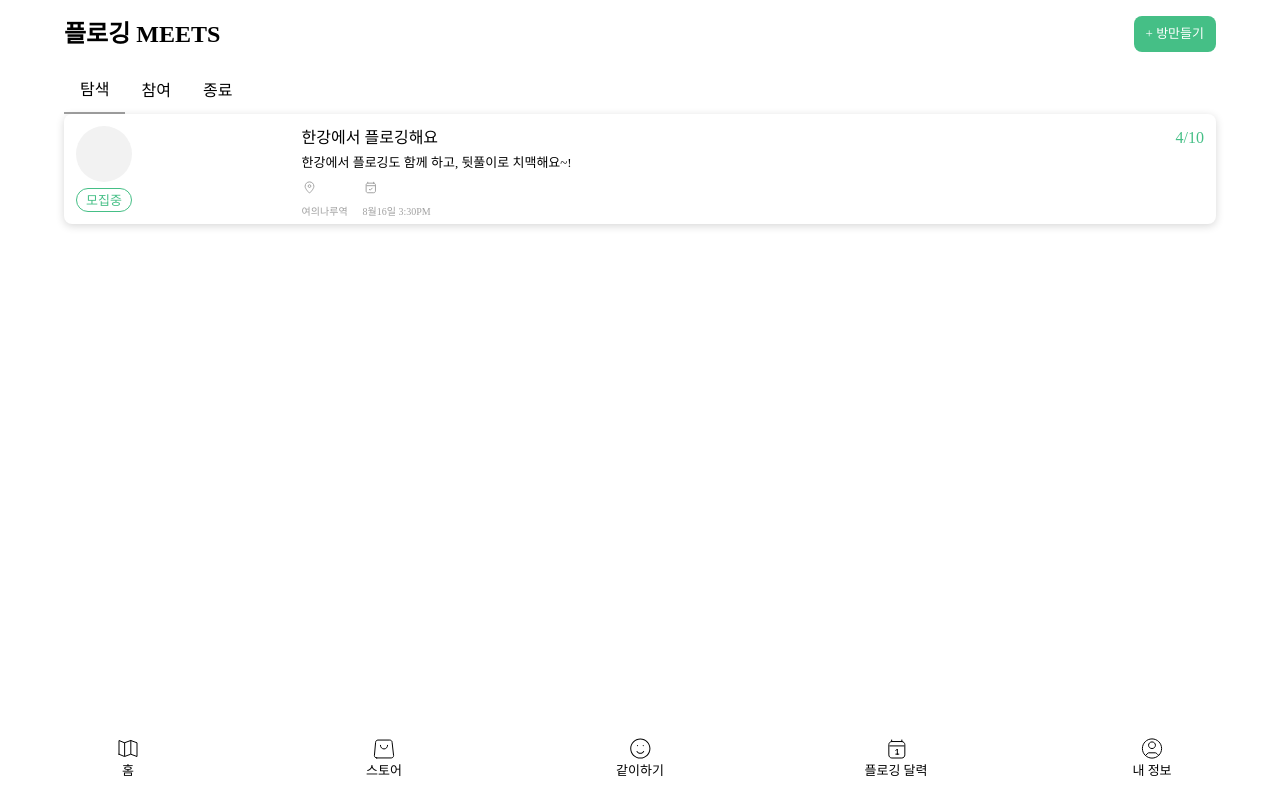
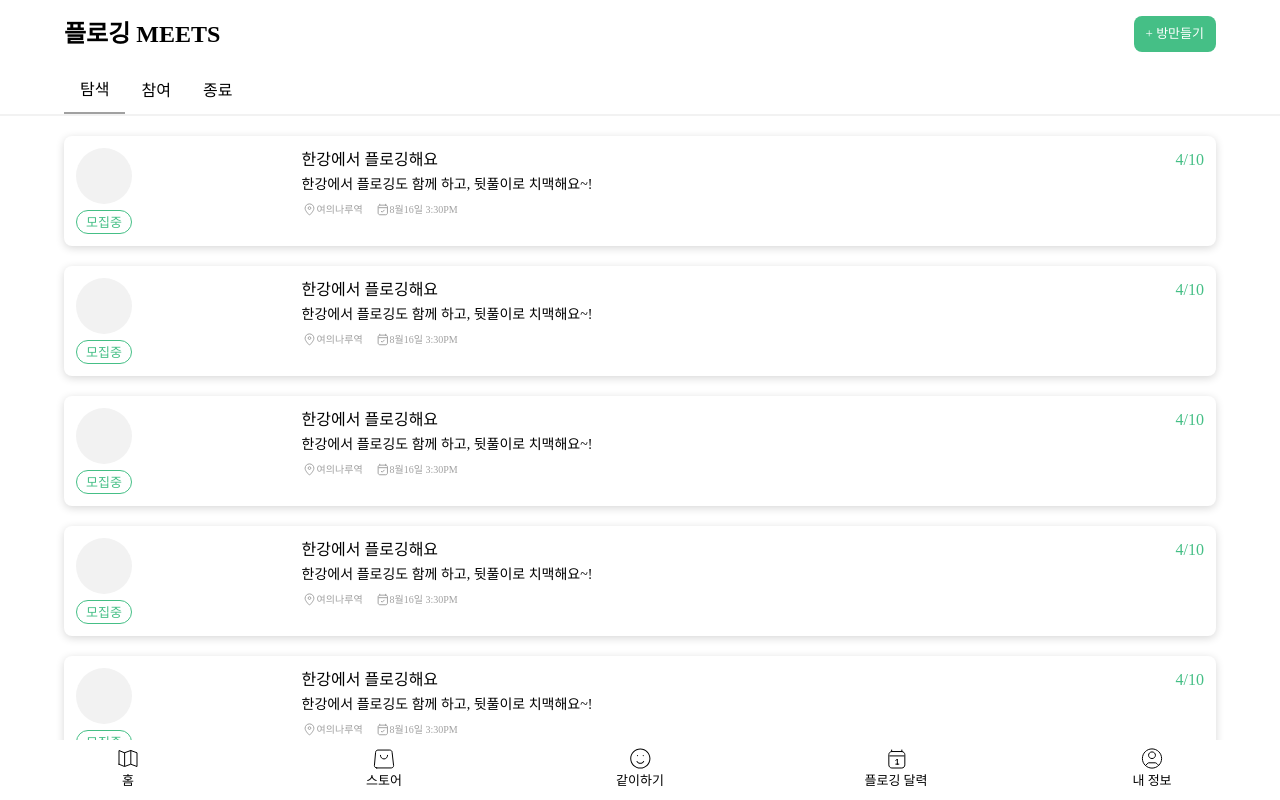
Before and after one commit to sj102300/w-get, a Next.js app: page /community/meets in a window 1280 px wide. Built offline with nearby package versions, Linux system fonts and the light colour scheme; a web font is replaced by a local one.

Commit message:
update /community/meets page

```diff
--- a/src/app/community/meets/meets.scss
+++ b/src/app/community/meets/meets.scss
@@ -7,11 +7,15 @@
     align-items: center;
     width: 100%;
 
+
     .header{
         display: flex;
-        width: 90%;
+        align-items: center;
+        width: 100%;
         justify-content: space-between;
-        padding:16px 0;
+        padding:16px 5%;
+        background-color: #fff;
+
         h2{
             font-size: 24px;
             font-weight: 700;
@@ -30,24 +34,39 @@
     .type-navbar{
         display: flex;
         justify-content: flex-start;
-        width:90%;
+        width:100%;
+        background-color: #fff;
+        padding: 0 5%;
+        border-bottom:2px solid #f2f2f2;
+        border-collapse: collapse;
 
         button{
             padding:10px 16px;
+            border:0;
         }
         .selected{
+        border-collapse: collapse;
         border-bottom: 2px solid #A1A1A1;
         }
     }
 
+    .item-container{
+        width:100%;
+        padding:0 5%;
+        background-color: #fff;
+        height:calc(100dvh - 174px);
+        overflow-y:auto;
+        padding-bottom:10px;
+
         .item{
             display: flex;
             justify-content: space-between;
-        width: 90%;
+            width: 100%;
             height:110px;
             padding:12px;
             border-radius:8px;
             box-shadow: 0px 2px 8px 0px rgba(0, 0, 0, 0.16);
+            margin-top:20px;
 
             .left{
                 display: flex;
@@ -82,25 +101,24 @@
                     justify-content: space-between;
                     width:100%;
                 }
-            p{
-                font-size: small;
-                width:80%;
+                .info{
 
-            }
-            .info{
-                color: #A1A1A1;
-                display: flex;
-                justify-content: flex-start;
                     svg{
                         display: inline-block;
+                        width:15px;
+                        height: 15px;
                     }
                     p{
-                    width:100%;
                         font-size:10px;
+                        display: inline-block;
                     }
 
                 }
             }
+
+    }
+
+
     }
 
 
--- a/src/app/community/meets/page.js
+++ b/src/app/community/meets/page.js
@@ -29,6 +29,22 @@ function Meets() {
                 <button id="type2" onClick={() => { setSelected(2); }} >참여</button>
                 <button id="type2" onClick={() => { setSelected(3); }} >종료</button>
             </div>
+            <div className="item-container">
+                <OneItem />
+                <OneItem />
+                <OneItem />
+                <OneItem />
+                <OneItem />
+                <OneItem />
+            </div>
+        </div>
+    )
+}
+
+
+function OneItem() {
+
+    return (
         <div className='item'>
             <div className='left'>
                 <div className="circle"></div>
@@ -39,16 +55,16 @@ function Meets() {
                     <h4>한강에서 플로깅해요</h4>
                     <h4 className="text-[#45BF86]">4/10</h4>
                 </div>
-                    <p>한강에서 플로깅도 함께 하고, 뒷풀이로 치맥해요~!</p>
-                    <div className='info'>
-                        <span className="location">
+                <p className='w-4/5 text-sm'>한강에서 플로깅도 함께 하고, 뒷풀이로 치맥해요~!</p>
+                <div className='w-4/5 info text-[#A1A1A1]'>
+                    <span className="mr-[12px]">
                         <svg xmlns="http://www.w3.org/2000/svg" width="15" height="15" viewBox="0 0 15 15" fill="none">
                             <path d="M7.50004 13.1C7.50004 13.1 11.8827 9.20436 11.8827 6.28262C11.8827 3.86217 9.92049 1.90001 7.50004 1.90001C5.07959 1.90001 3.11743 3.86217 3.11743 6.28262C3.11743 9.20436 7.50004 13.1 7.50004 13.1Z" stroke="#A2A2A2" />
                             <path d="M8.90022 6.1001C8.90022 6.8733 8.27342 7.5001 7.50022 7.5001C6.72702 7.5001 6.10022 6.8733 6.10022 6.1001C6.10022 5.3269 6.72702 4.7001 7.50022 4.7001C8.27342 4.7001 8.90022 5.3269 8.90022 6.1001Z" stroke="#A2A2A2" />
                         </svg>
                         <p>여의나루역</p>
                     </span>
-                        <span className='time'>
+                    <span>
                         <svg xmlns="http://www.w3.org/2000/svg" width="15" height="15" viewBox="0 0 15 15" fill="none">
                             <path d="M3.70833 5.69998H11.875M4.76389 2.25V3.15011M10.7083 2.25V3.15M10.7083 3.15H4.875C3.9085 3.15 3.125 3.95588 3.125 4.94999V10.95C3.125 11.9441 3.9085 12.75 4.875 12.75H10.7083C11.6748 12.75 12.4583 11.9441 12.4583 10.95L12.4583 4.94999C12.4583 3.95588 11.6748 3.15 10.7083 3.15ZM6.33333 9.29999L7.20833 10.2L9.25 8.1" stroke="#A2A2A2" stroke-linecap="round" stroke-linejoin="round" />
                         </svg>
@@ -57,9 +73,7 @@ function Meets() {
                 </div>
             </div>
         </div>
-        </div>
     )
 }
 
-
 export default Meets;
--- a/src/app/stylesheets/navbar.scss
+++ b/src/app/stylesheets/navbar.scss
@@ -2,7 +2,7 @@
 .navbar {
     display: flex;
     width: 100%;
-    height: 80px;
+    height: 60px;
     align-items: center;
     margin: 0;
     position: fixed;
```
Lines whose indentation alone changed are shown as unchanged.
